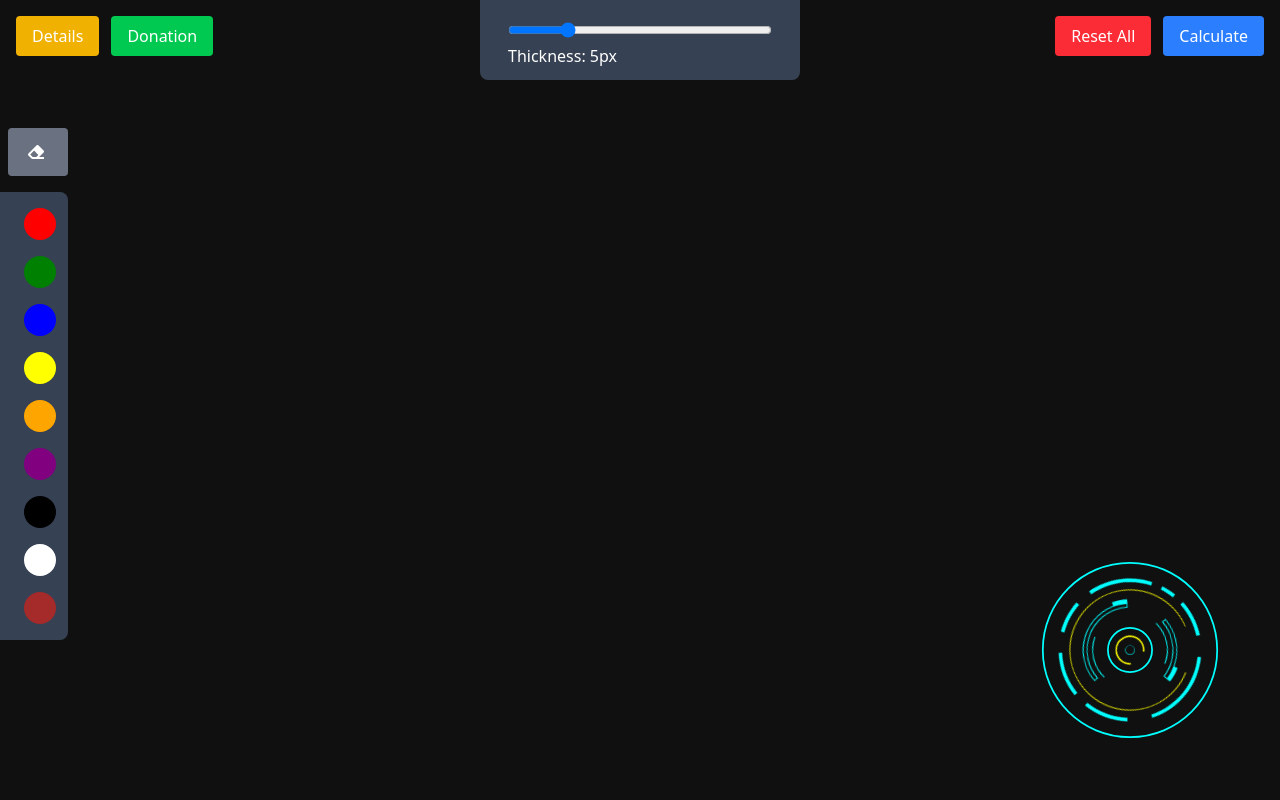
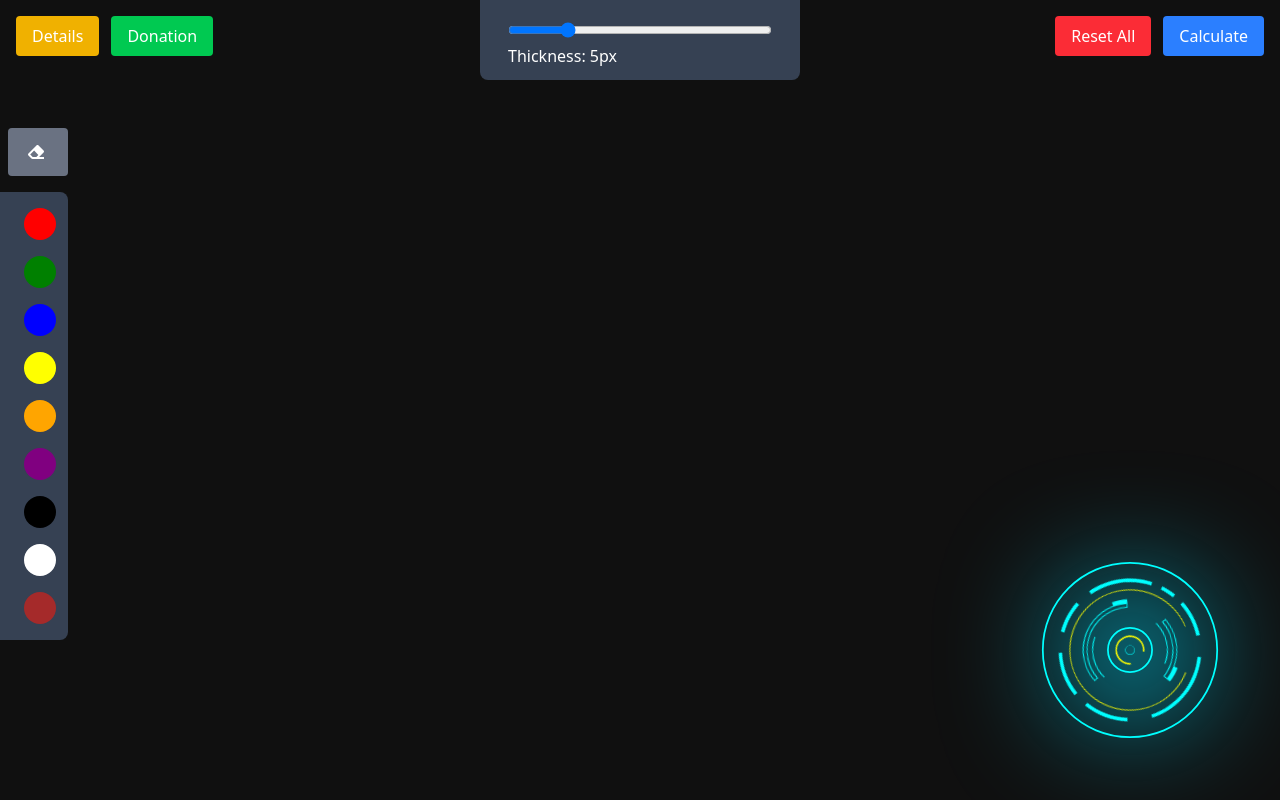
Before and after one commit to manjeetexe/HackathonSTJHON, a React (Vite) app in the folder Client/: page /Canvas in a window 1280 px wide. Built offline with nearby package versions, Linux system fonts and the light colour scheme.

Commit message:
core ui changes

```diff
--- a/Client/src/Pages/Canvas.jsx
+++ b/Client/src/Pages/Canvas.jsx
@@ -216,6 +216,7 @@ const DrawingCanvas = () => {
             )}
 
            <div className='absolute bottom-0 right-0'>
+            <div className='bg-cyan-400 absolute bottom-22 blur-3xl right-22 rounded-full  h-30 w-30'></div>
                  <Core2 />
            </div>
         </div>
```
